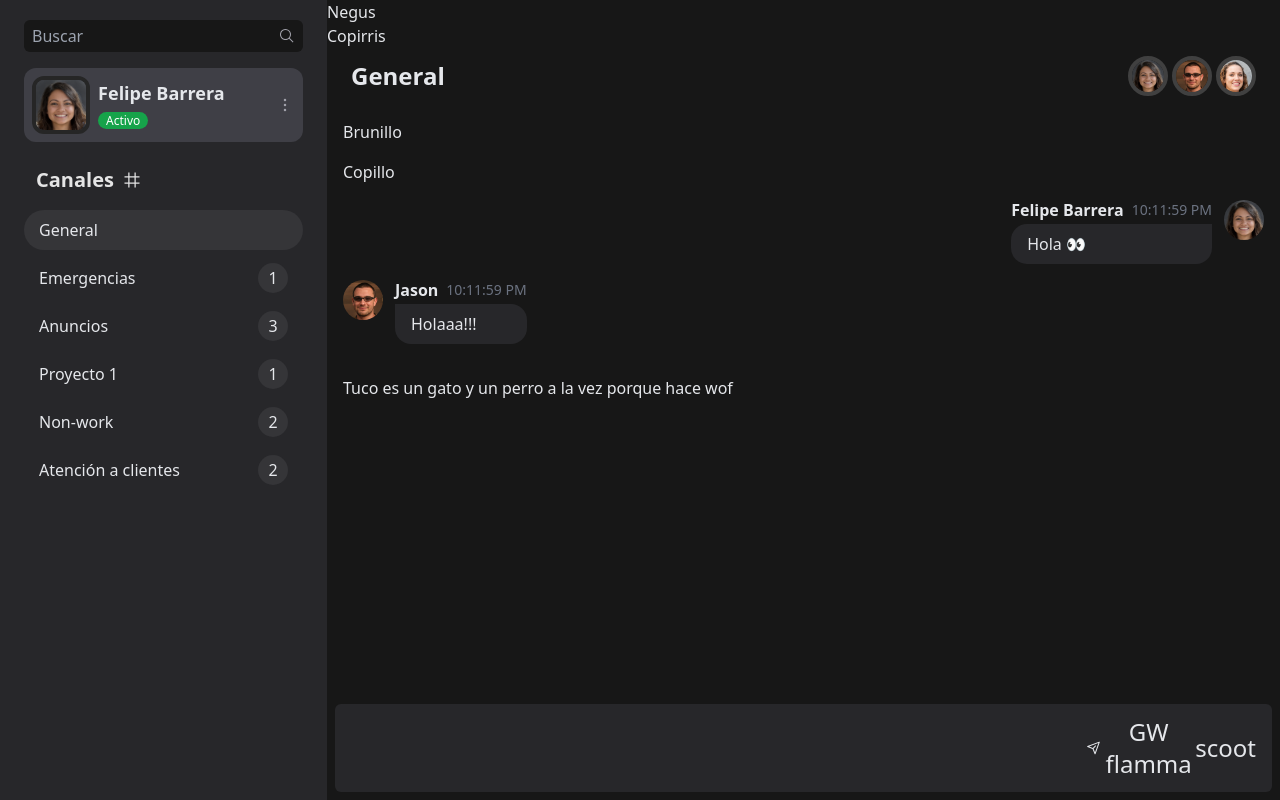
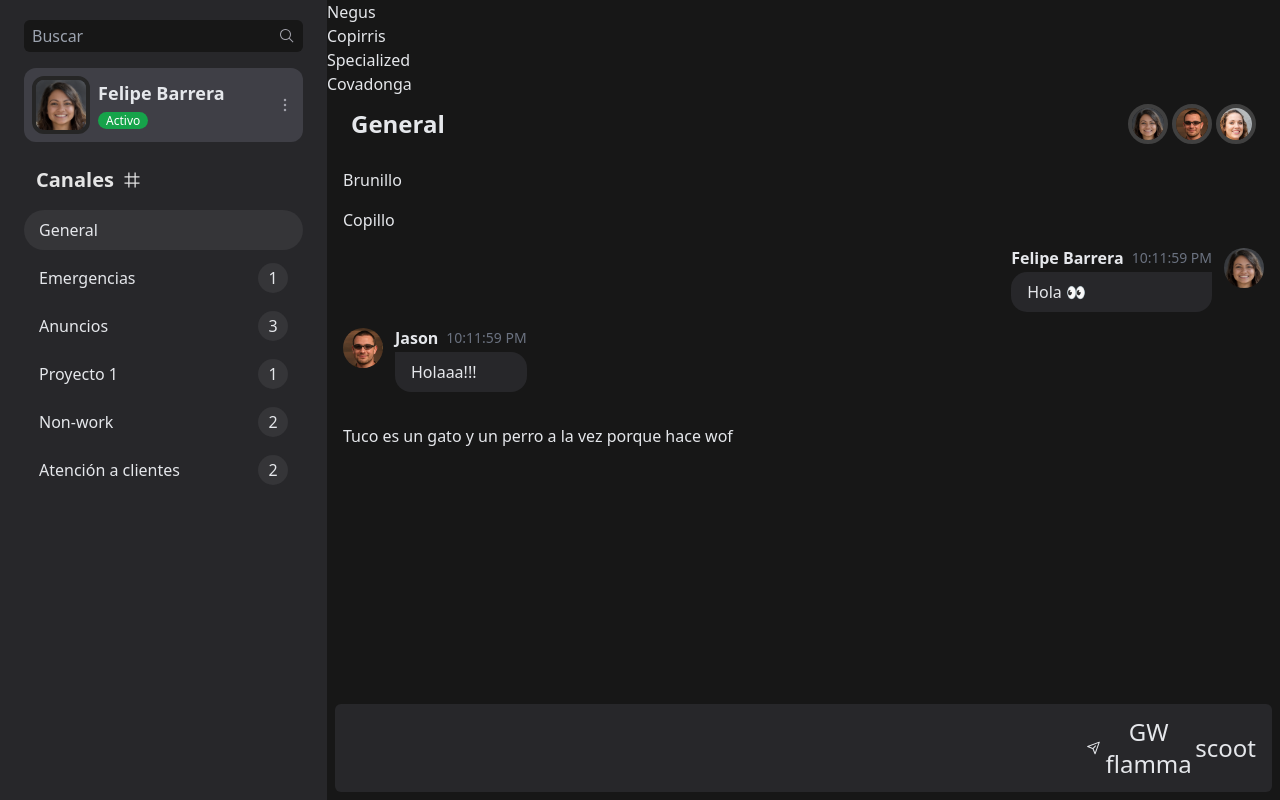
Before and after one commit to felipeBarrera1309/Chat-with-pinia-vue3, a Vue app: page /1 in a window 1280 px wide. Built offline with nearby package versions, Linux system fonts and the light colour scheme.

Commit message:
otras dos cilas

```diff
--- a/src/pages/MessagesView.vue
+++ b/src/pages/MessagesView.vue
@@ -2,6 +2,8 @@
     <div class="messages">
       <p>{{ 'Negus' }}</p>
       <p>{{ 'Copirris' }}</p>
+          <p>{{ 'Specialized' }}</p>
+            <p>{{ 'Covadonga' }}</p>
         <header>
             <h2>{{ title }}</h2>
             <div class="people-list">
```
